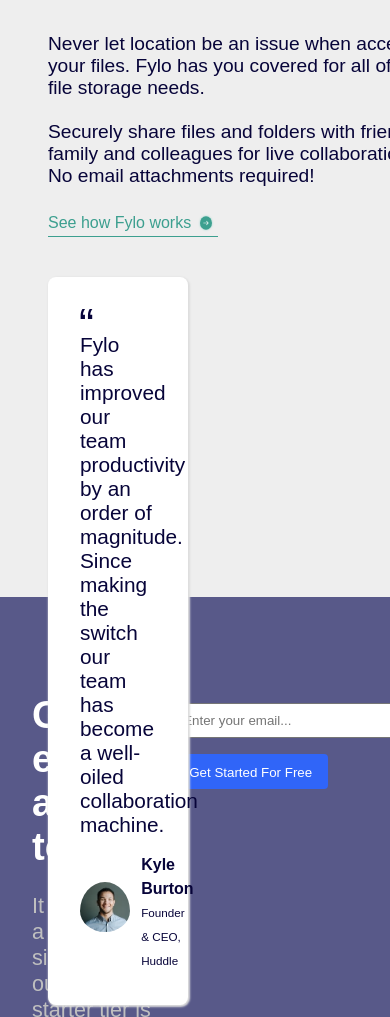
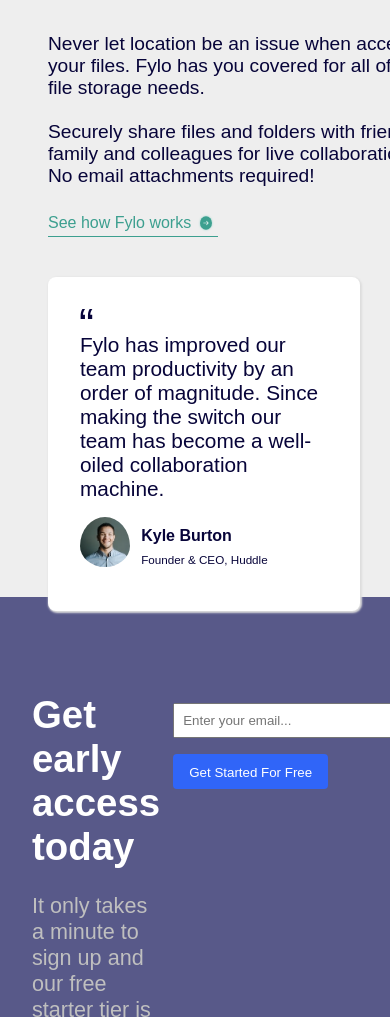
Before and after one commit to Danmasanii/Fylo-Landing-page, a plain HTML site: page index.html in a window 390 px wide. Shown: the part 926-1943 px from the top of the page. Drawn offline with Linux system fonts and the light colour scheme.

Commit message:
Update mobile.css

```diff
--- a/mobile.css
+++ b/mobile.css
@@ -12,3 +12,4 @@ flex-direction: column;
 display:flex;
 flex-direction:column;
 }
+.card{width:80vw;}
```
